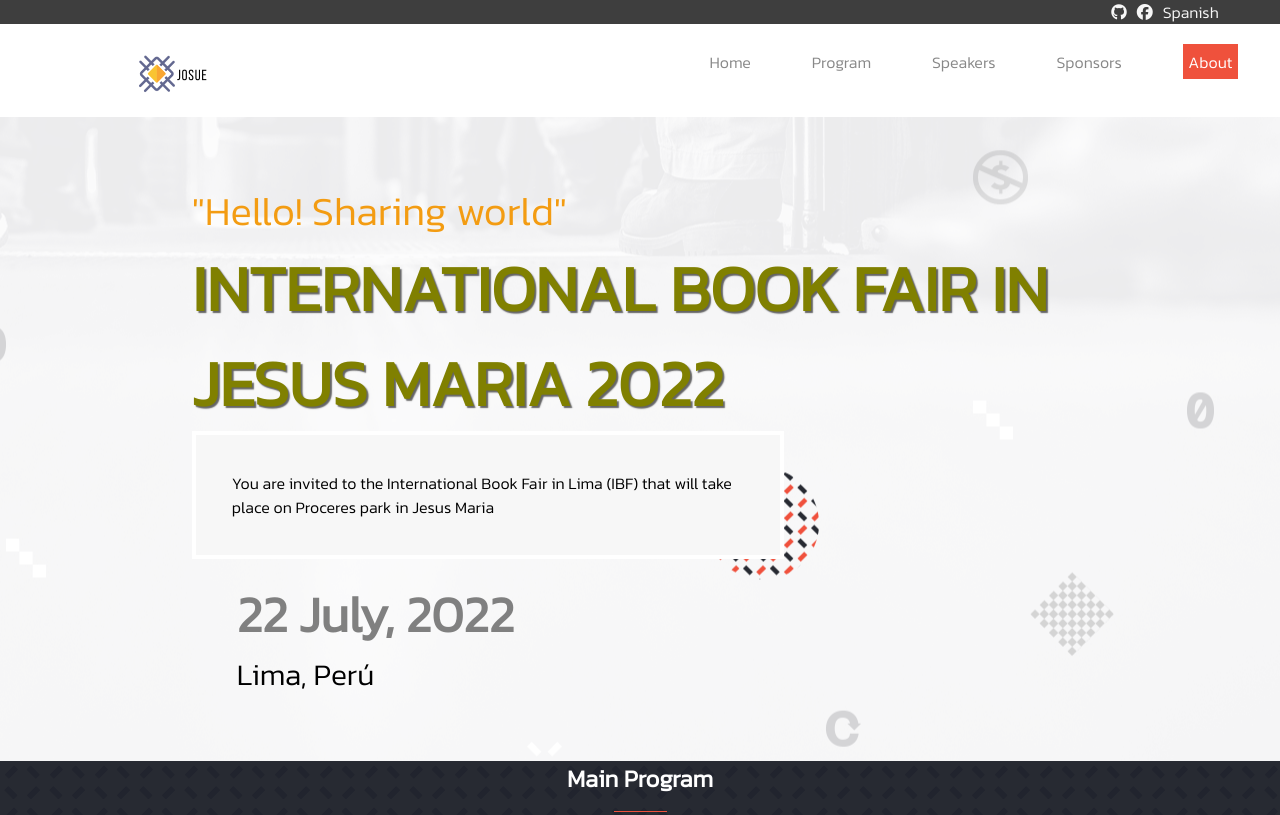
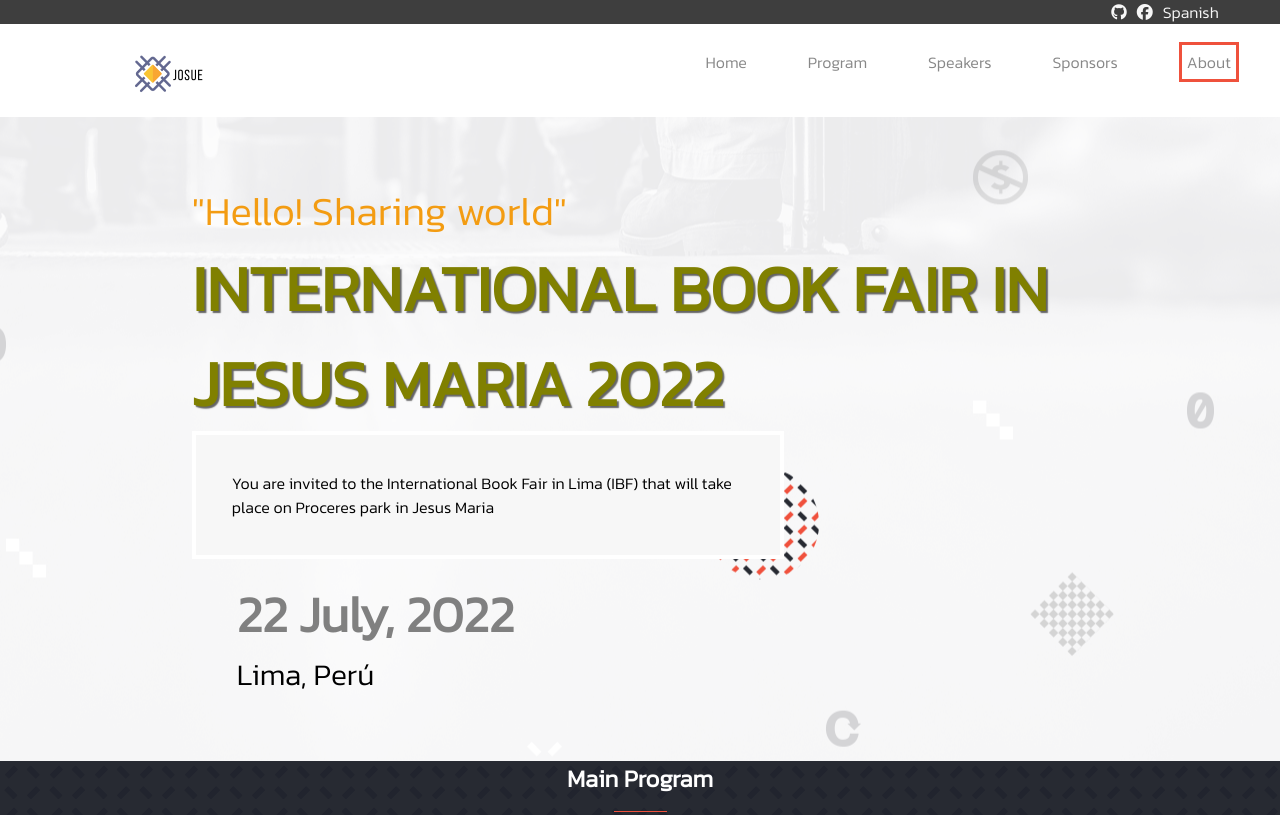
Before and after one commit to jdbs9514/Capstone-project, a website: page index.html in a window 1280 px wide. Shown: the top 815 px of the page. Drawn offline with Linux system fonts and the light colour scheme.

Commit message:
Complete the changes request

```diff
--- a/index.html
+++ b/index.html
@@ -18,7 +18,7 @@
 <body>
     <div class="intro-container">
         <header>
-            <div class="close">
+            <nav class="close">
                 <span class="cross"><i class="fa-solid fa-xmark"></i></span>
                 <ul class="close-list">
                     <li class="close-item"><a href="#intro">Home</a></li>
@@ -27,8 +27,8 @@
                     <li class="close-item"><a href="#sponsor">Sponsors</a></li>
                     <li class="close-item"><a href="./about.html">About</a></li>
                 </ul>
-            </div>
-            <div class="nav-bar-mobile">
+            </nav>
+            <nav class="nav-bar-mobile">
                 <div class="black-nav">
                     <ul class="ul-black">
                         <li class="github"><a href="" class="a"><i class="fa-brands fa-github"></i></a></li>
@@ -49,7 +49,7 @@
                     <li class="menu"><a href="#sponsor">Sponsors</a></li>
                     <li class="about"><a href="./about.html">About</a></li>
                 </ul>
-            </div>
+            </nav>
         </header>
         <div id="intro" class="intro">
             <h2 class="hello">"Hello! Sharing world"</h2>
--- a/style.css
+++ b/style.css
@@ -68,8 +68,8 @@ body {
 }
 
 .logo-img {
+  display: none;
   width: 18%;
-  display: inline-block;
   padding: 0%;
   margin-top: 2%;
   margin-bottom: 2%;
@@ -362,9 +362,8 @@ body {
   }
 
   .about a {
-    border: 1px solid #ef513c;
-    color: #fff;
-    background-color: #ef513c;
+    border: 3px solid #ef513c;
+    color: rgb(136, 136, 136);
     padding: 10%;
     text-decoration: none;
   }
```
Also changed, not shown: README.md.
